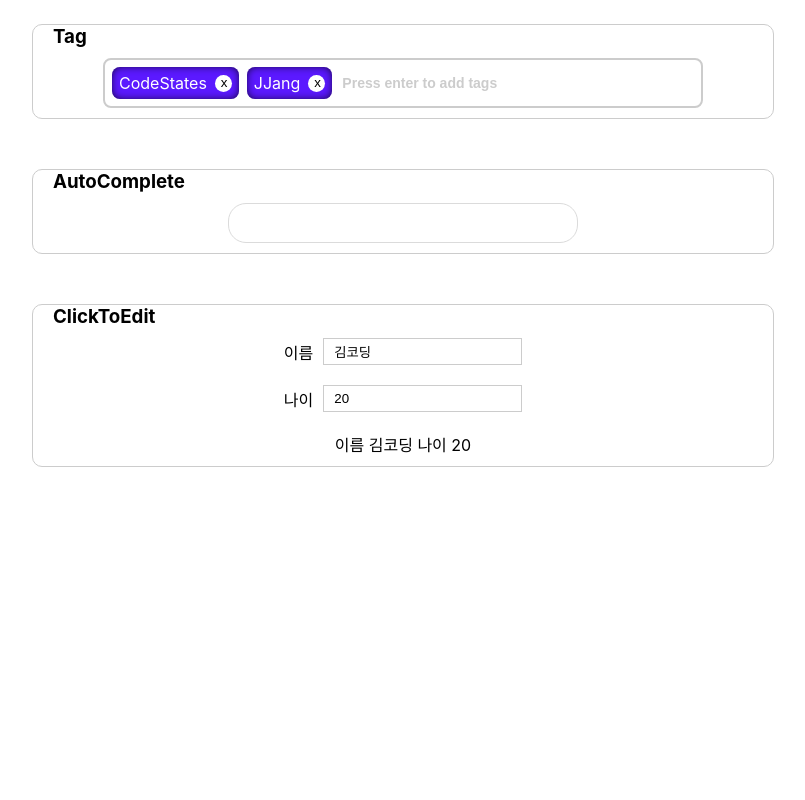
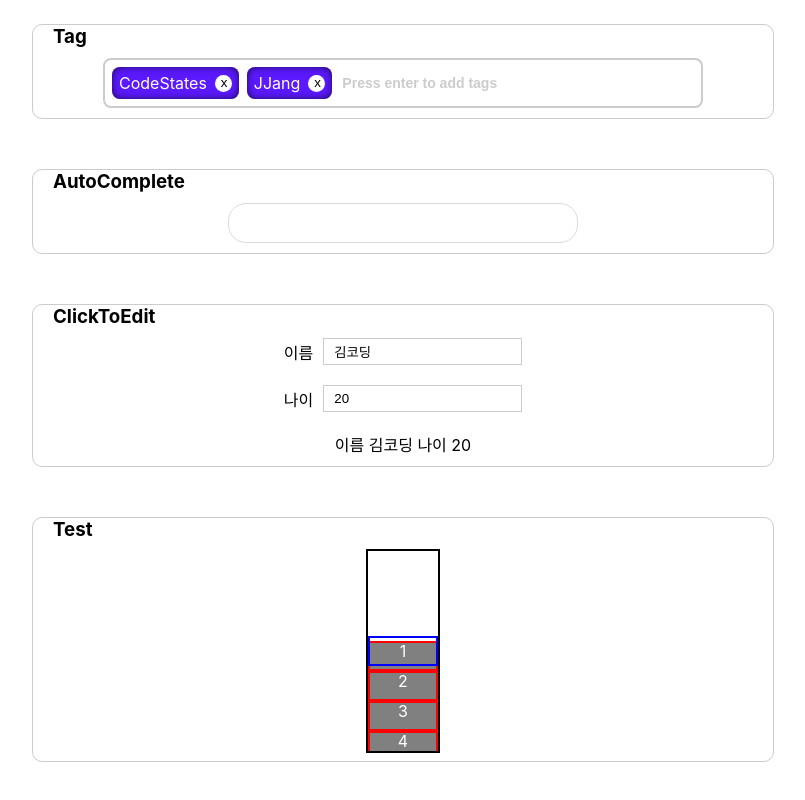
Before and after one commit to kks2139/wanted_pre_onboarding, a React (Create React App) app: page / in a window 1280 px wide. Shown: the part 623-1423 px from the top of the page, without its empty margins (237-1042 px from the left). Before the commit the page ends 1160 px from the top, so only its background shows below. Built offline with nearby package versions, Linux system fonts and the light colour scheme.

Commit message:
테스트용 컴포넌트 작업

```diff
--- a/src/App.js
+++ b/src/App.js
@@ -8,6 +8,7 @@ import Tag from "./component/Tag";
 import AutoComplete from "./component/AutoComplete";
 import ClickToEdit from "./component/ClickToEdit";
 import Wrapper from "./component/Wrapper";
+import Test from "./component/Test";
 
 function App() {
 
@@ -48,6 +49,10 @@ function App() {
       <Wrapper title="ClickToEdit">
         <ClickToEdit/>
       </Wrapper>
+
+      <Wrapper title="Test">
+        <Test/>
+      </Wrapper>
     </div>
   );
 }
--- /dev/null
+++ b/src/component/Test.js
@@ -0,0 +1,66 @@
+import React, { useState, useRef } from 'react';
+/** @jsxImportSource @emotion/react */
+import {css} from '@emotion/react';
+
+const HEIGHT = 30;
+
+function Test(){
+    const list = [1,2,3,4,5,6,7,8,9];
+    const timerId = useRef(null);
+    const divRef = useRef();
+
+    const onScroll = ()=>{
+        if(timerId.current) clearTimeout(timerId.current);
+        timerId.current = setTimeout(()=>{
+
+            const {top} = divRef.current.getBoundingClientRect();
+            console.log(top);
+
+
+            timerId.current = null;
+        }, 500);
+    }
+
+    const style = css`
+        position: relative;
+        overflow: hidden;
+        box-shadow: 0 0 0 2px black;
+
+        .items {
+            overflow: hidden;
+            height: 200px;
+            /* border: 1px solid yellow; */
+            .item {
+                transform: translateY(300%);
+                width: 70px;
+                height: ${HEIGHT}px;
+                background-color: gray;
+                text-align: center;
+                color: white;
+                box-shadow: inset 0 0 0 2px red;
+            }
+        }
+        .center {
+            position: absolute;
+            top: 50%;
+            left: 50%;
+            width: 100%;
+            height: ${HEIGHT}px;
+            box-shadow: inset 0 0 0 2px blue;
+            transform: translate(-50%, -50%);
+        }
+    `;
+
+    return(
+        <div css={style}>
+            <div className='items' onScroll={onScroll}>
+                {list.map((d, i) => (
+                    <div className='item' key={i}>{d}</div>
+                ))}
+            </div>
+            <div className='center' ref={divRef}></div>
+        </div>
+    );
+}
+
+export default Test;
```
